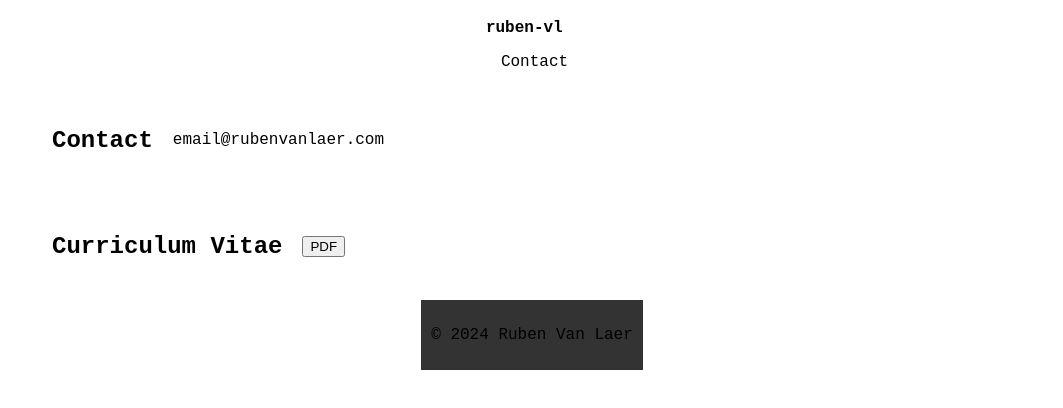
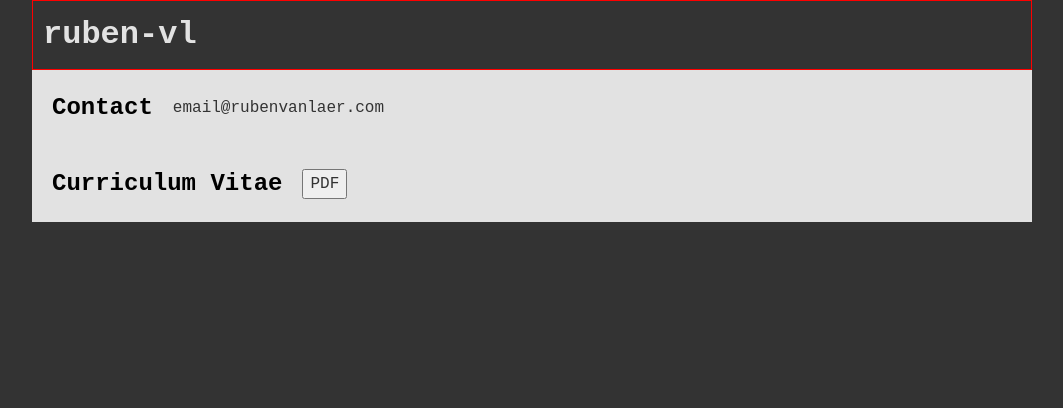
Before and after one commit to ruben-vl/personal-website, a plain HTML site: page index.html in a window 1280 px wide. Shown: the whole page, without its empty margins (108-1171 px from the left). Drawn offline with Linux system fonts and the light colour scheme; files that its build step writes are made by us from their sources.

Commit message:
Link all css files in index

```diff
--- a/index.html
+++ b/index.html
@@ -4,8 +4,11 @@
   <meta charset="UTF-8">
   <meta name="viewport" content="width=device-width, initial-scale=1.0">
   <title>ruben-vl</title>
-  <link rel="stylesheet" href="style.css">
-
+  <link rel="stylesheet" href="css/reset.css">
+  <link rel="stylesheet" href="css/vars.css">
+  <link rel="stylesheet" href="css/style.css">
+  <script src="script.js" defer></script>
+  <!-- Favicon Generator -->
   <link rel="apple-touch-icon" sizes="57x57" href="favicon/apple-icon-57x57.png">
   <link rel="apple-touch-icon" sizes="60x60" href="favicon/apple-icon-60x60.png">
   <link rel="apple-touch-icon" sizes="72x72" href="favicon/apple-icon-72x72.png">
@@ -23,19 +26,19 @@
   <meta name="msapplication-TileColor" content="#ffffff">
   <meta name="msapplication-TileImage" content="favicon/ms-icon-144x144.png">
   <meta name="theme-color" content="#ffffff">
+  <!-- END Favicon Generator -->
 </head>
 <body>
-  <header>
+  <div id="header">
     <h1 id="title">ruben-vl</h1>
-    <!-- <p>CS Graduate</p> -->
-    <nav>
+    <!-- <nav>
       <ul>
-        <!-- <li><a href="#about">About</a></li>
-        <li><a href="#projects">Projects</a></li> -->
+        <li><a href="#about">About</a></li>
+        <li><a href="#projects">Projects</a></li>
         <li><a href="#contact">Contact</a></li>
       </ul>
-    </nav>
-  </header>
+    </nav> -->
+  </div>
   <div id="contents">
     <!-- <section id="about">
       <h2>About Me</h2>
@@ -71,8 +74,8 @@
     </section>
 
   </div>
-  <footer>
+  <!-- <footer>
     <p>&copy; 2024 Ruben Van Laer</p>
-  </footer>
+  </footer> -->
 </body>
 </html>
```
